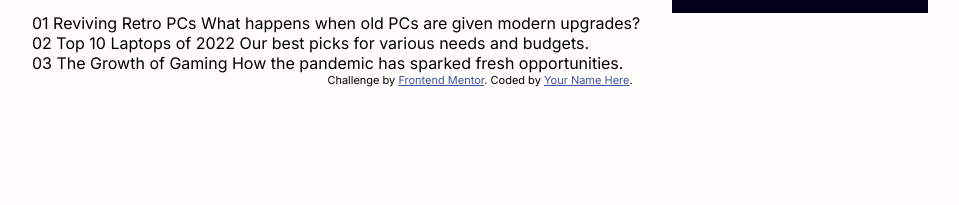
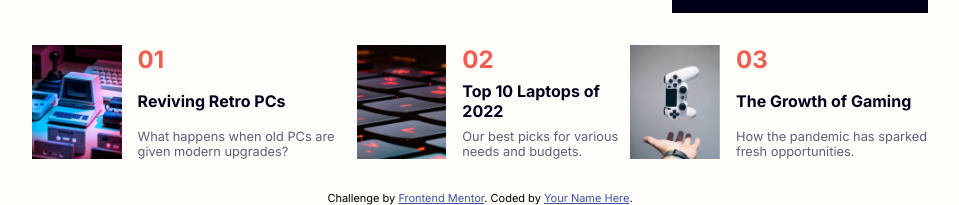
Before and after one commit to pedro-vinicius-alves-diniz/news-homepage, a plain HTML site: page index.html in a window 1280 px wide. Shown: the part 609-814 px from the top of the page, without its empty margins (160-1119 px from the left). Drawn offline with Linux system fonts and the light colour scheme.

Commit message:
Seção items finalizada por completo

```diff
--- /dev/null
+++ b/assets/css/items.css
@@ -0,0 +1,56 @@
+:root {
+  --off-white: hsl(36, 100%, 99%);
+  --Grayish-blue: hsl(233, 8%, 79%);
+  --Dark-grayish-blue: hsl(236, 13%, 42%);
+  --Very-dark-blue: hsl(240, 100%, 5%);
+  --Soft-orange: hsl(35, 77%, 62%);
+  --Soft-red: hsl(5, 85%, 63%);
+}
+
+.container-items{
+    width: 100%;
+    display: flex;
+    margin-top: 2rem;
+    margin-bottom: 2rem;
+}
+
+.item{
+    display: flex;
+    gap: 1rem;
+}
+.item img{
+    width: 5.6rem;
+}
+
+.item-content{
+    display: flex;
+    flex-direction: column;
+    align-items: start;
+    justify-content: space-between;
+}
+.item-content h4{
+    font-size: 1.5rem;
+    color: var(--Soft-red);
+}
+.item-content h6{
+    font-size: 1rem;
+    font-weight: bold;
+    color: var(--Very-dark-blue);
+    cursor: pointer;
+    transition: color .3s ease;
+}
+.item-content h6:hover{
+    color: var(--Soft-red);
+}
+.item-content p{
+    font-size: .8rem;
+    color: var(--Dark-grayish-blue);
+    flex-shrink: 1;
+}
+
+@media(max-width:740px){
+    .container-items{
+        flex-direction: column;
+        gap: 2rem;
+    }
+}
--- a/assets/css/style.css
+++ b/assets/css/style.css
@@ -1,6 +1,7 @@
 @import url("https://fonts.googleapis.com/css2?family=Inter:ital,opsz,wght@0,14..32,100..900;1,14..32,100..900&display=swap");
 @import url("navbar.css");
 @import url("banner.css");
+@import url("items.css");
 
 :root {
   --off-white: hsl(36, 100%, 99%);
--- a/index.html
+++ b/index.html
@@ -117,17 +117,41 @@
         </div>
 
         <div class="container-items">
+
           <div class="item">
-            01 Reviving Retro PCs What happens when old PCs are given modern
-            upgrades?
+            <img src="assets/images/image-retro-pcs.jpg" alt="">
+            <div class="item-content">
+              <h4>01</h4>
+              <h6>Reviving Retro PCs</h6>
+              <p>
+                What happens when old PCs are given modern
+                upgrades?
+              </p>
+            </div>
           </div>
+
           <div class="item">
-            02 Top 10 Laptops of 2022 Our best picks for various needs and
-            budgets.
+            <img src="assets/images/image-top-laptops.jpg" alt="">
+            <div class="item-content">
+              <h4>02</h4>
+              <h6>Top 10 Laptops of 2022</h6>
+              <p>
+                Our best picks for various needs and
+                budgets.
+              </p>
+            </div>
           </div>
+
           <div class="item">
-            03 The Growth of Gaming How the pandemic has sparked fresh
-            opportunities.
+            <img src="assets/images/image-gaming-growth.jpg" alt="">
+            <div class="item-content">
+              <h4>03</h4>
+              <h6>The Growth of Gaming</h6>
+              <p>
+                How the pandemic has sparked fresh
+                opportunities.
+              </p>
+            </div>
           </div>
         </div>
       </main>
```
Also changed, not shown: assets/css/footer.css (added).
